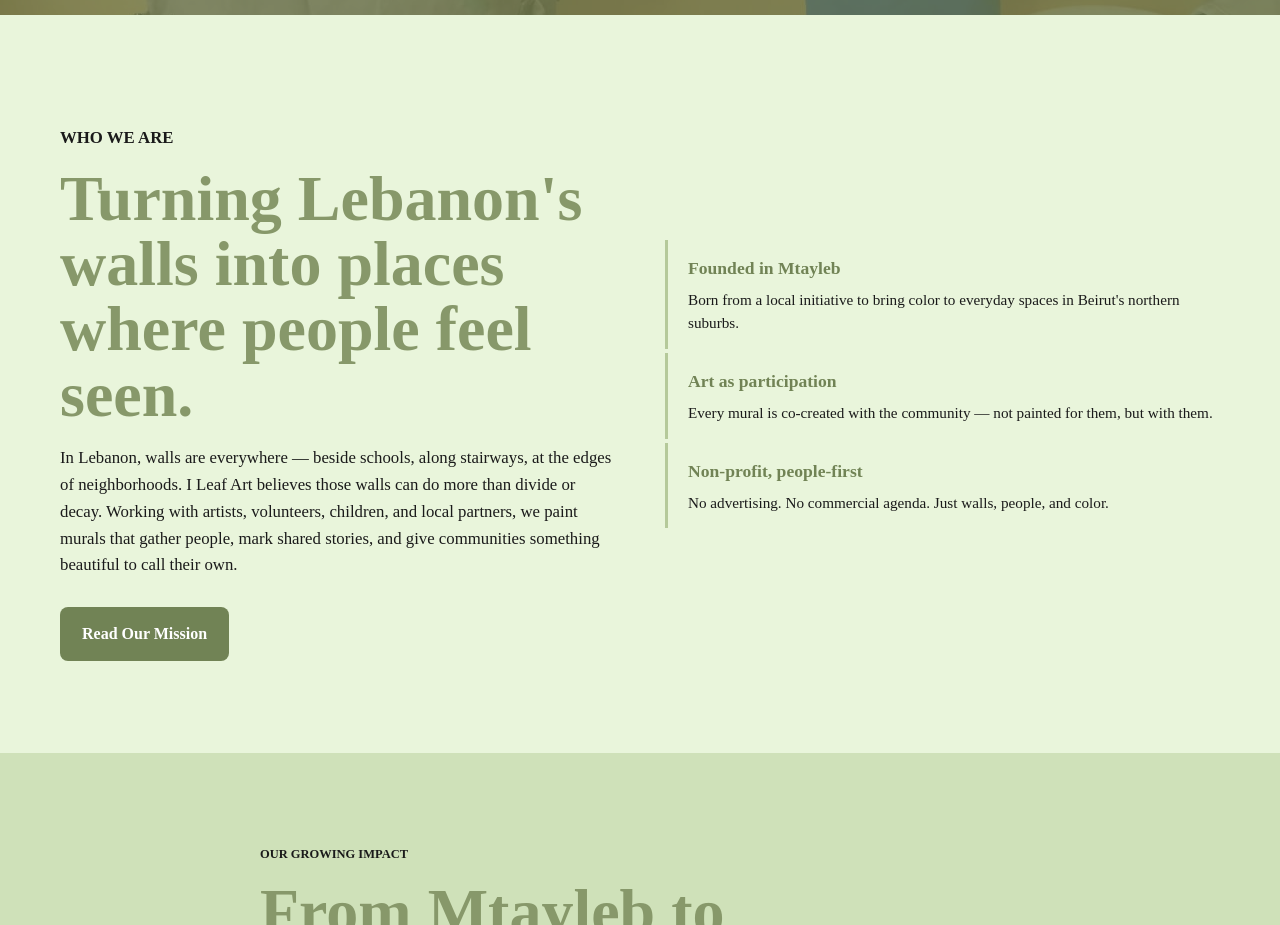
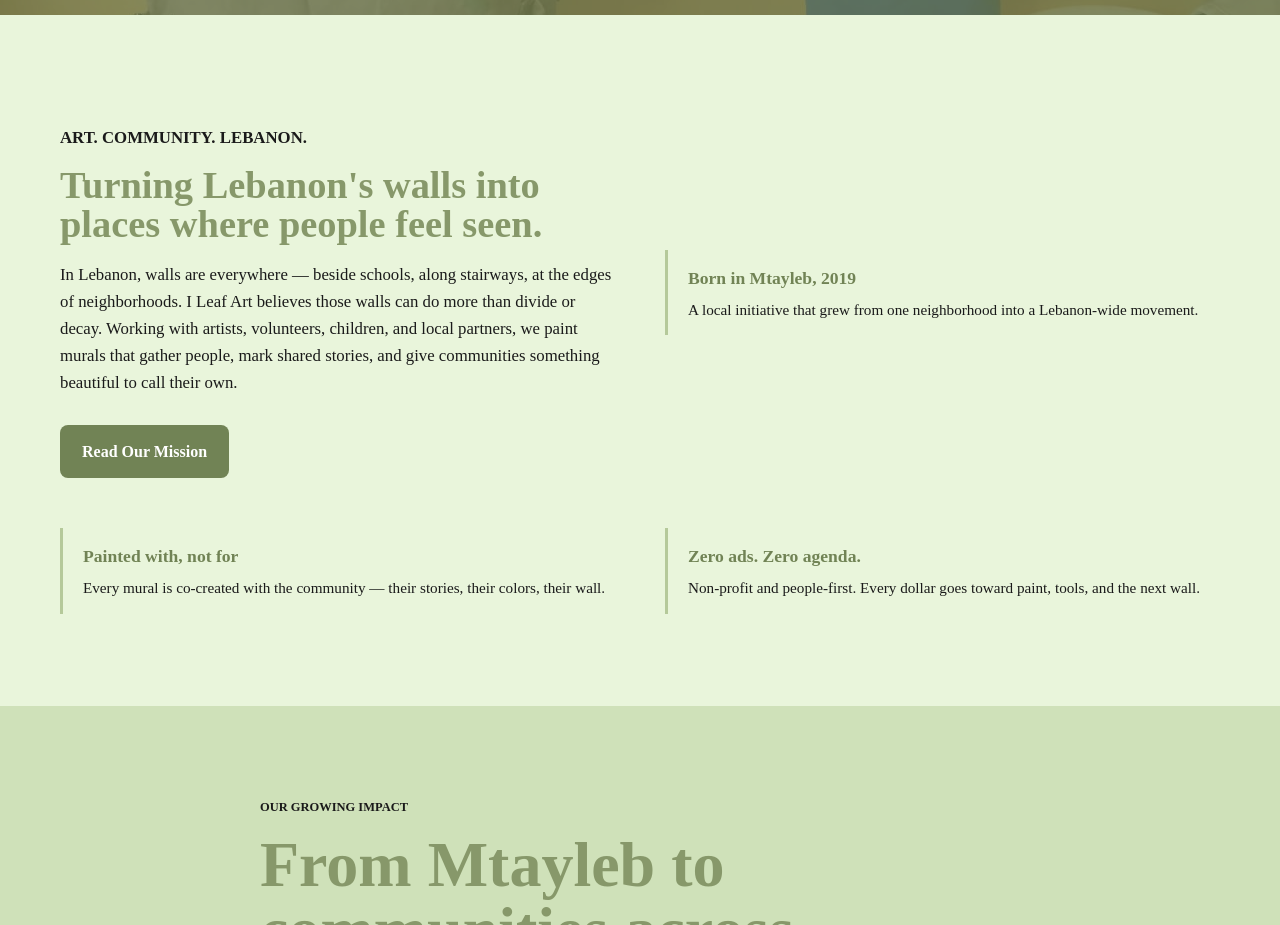
Before and after one commit to mohamad-755/I-Leaf-Art, a plain HTML site: page index.html in a window 1280 px wide. Shown: the part 802-1727 px from the top of the page. Drawn offline with Linux system fonts and the light colour scheme.

Commit message:
edit home page

```diff
--- a/index.html
+++ b/index.html
@@ -46,26 +46,27 @@
     </section>
 
     <!-- NEW -->
+    <!-- NEW -->
     <section class="section home-intro-section">
       <div class="container split-layout">
         <div class="copy-block reveal">
-          <p class="eyebrow">Who we are</p>
+          <p class="eyebrow">Art. Community. Lebanon.</p>
           <h2>Turning Lebanon's walls into places where people feel seen.</h2>
           <p>In Lebanon, walls are everywhere — beside schools, along stairways, at the edges of neighborhoods. I Leaf Art believes those walls can do more than divide or decay. Working with artists, volunteers, children, and local partners, we paint murals that gather people, mark shared stories, and give communities something beautiful to call their own.</p>
           <a class="button button-dark" href="mission.html" style="margin-top: 28px;">Read Our Mission</a>
         </div>
-        <div class="intro-facts reveal">
+                <!-- NEW -->
         <div class="intro-fact">
-            <span>Founded in Mtayleb</span>
-            <p>Born from a local initiative to bring color to everyday spaces in Beirut's northern suburbs.</p>
+          <span>Born in Mtayleb, 2019</span>
+          <p>A local initiative that grew from one neighborhood into a Lebanon-wide movement.</p>
         </div>
         <div class="intro-fact">
-            <span>Art as participation</span>
-            <p>Every mural is co-created with the community — not painted for them, but with them.</p>
+          <span>Painted with, not for</span>
+          <p>Every mural is co-created with the community — their stories, their colors, their wall.</p>
         </div>
         <div class="intro-fact">
-            <span>Non-profit, people-first</span>
-            <p>No advertising. No commercial agenda. Just walls, people, and color.</p>
+          <span>Zero ads. Zero agenda.</span>
+          <p>Non-profit and people-first. Every dollar goes toward paint, tools, and the next wall.</p>
         </div>
         </div>
       </div>
--- a/style.css
+++ b/style.css
@@ -1384,3 +1384,8 @@ textarea:focus {
   font-size: 0.95rem;
   line-height: 1.55;
 }
+
+/* Intro section heading size override */
+.home-intro-section .copy-block h2 {
+  font-size: clamp(1.8rem, 3vw, 2.6rem);
+}
```
Lines whose indentation alone changed are shown as unchanged.
